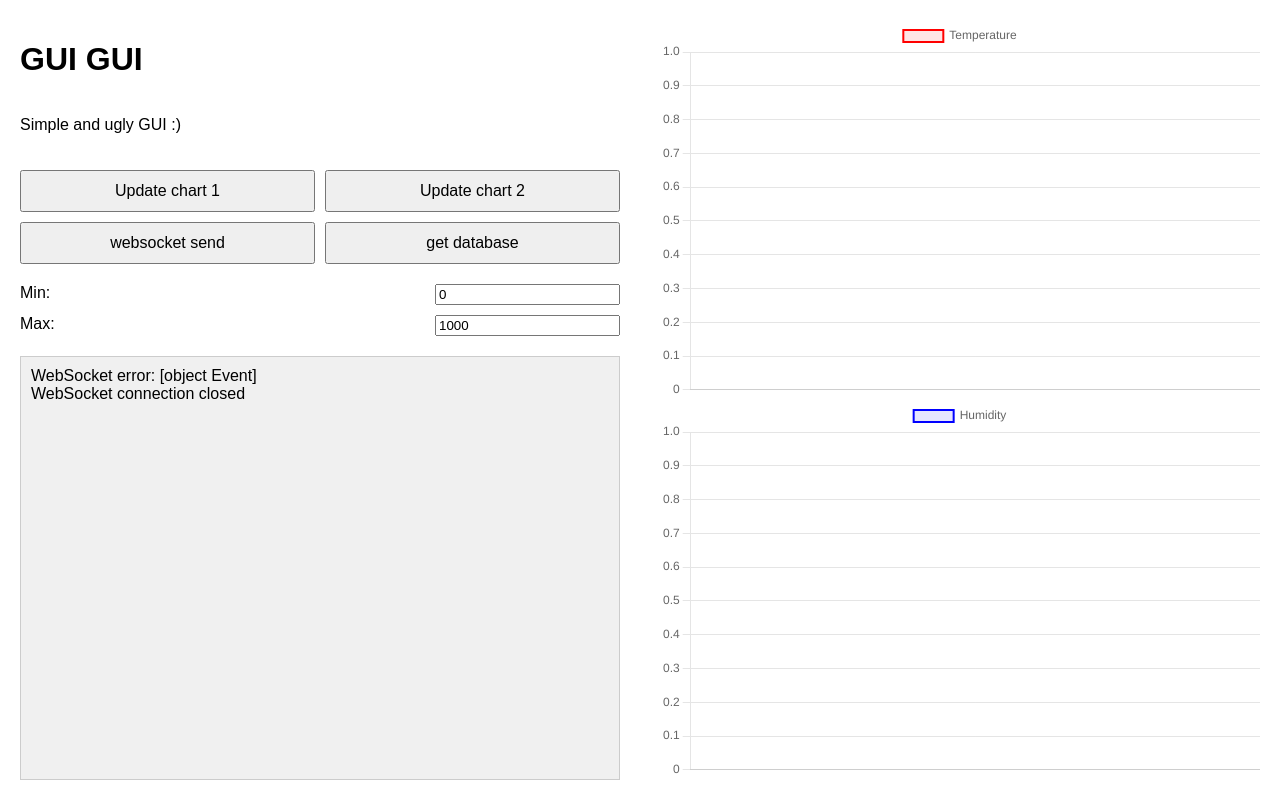
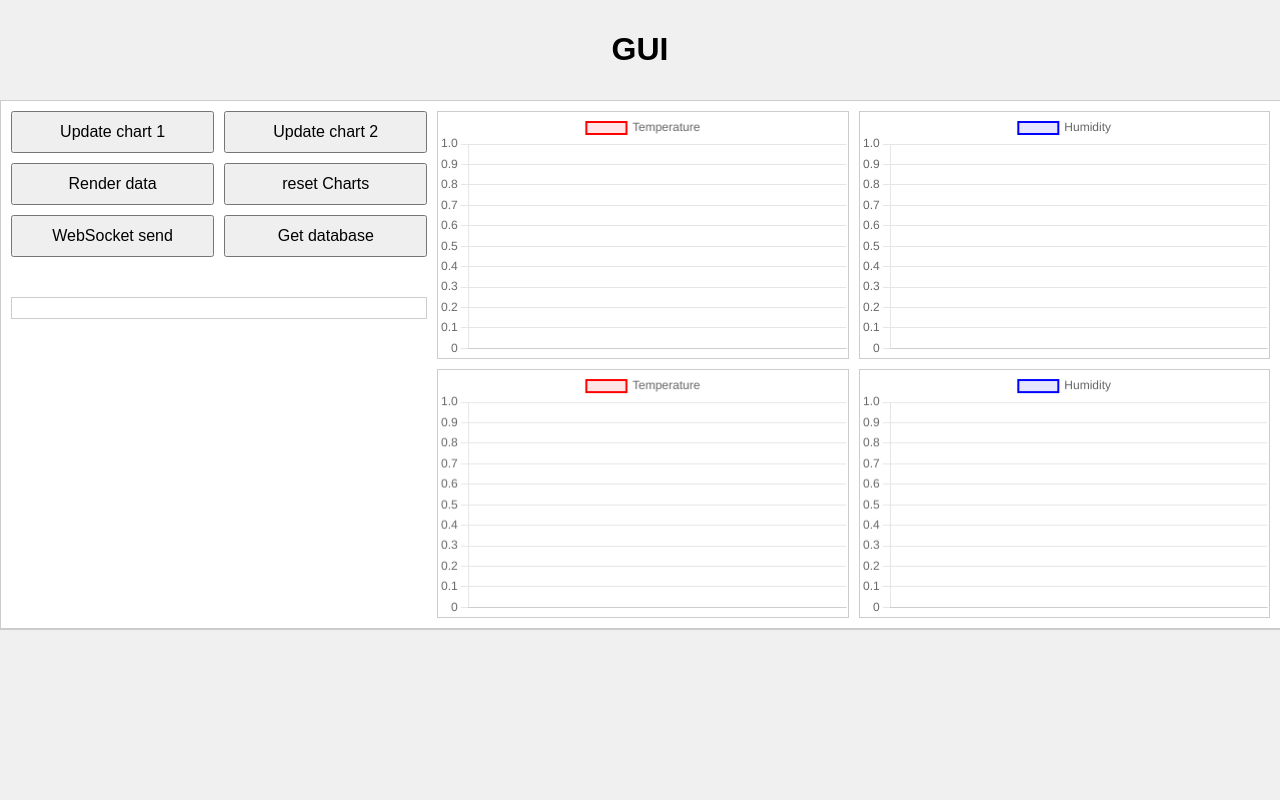
Before and after one commit to PawelZieba01/BeeexAPI, a plain HTML site: page index.html in a window 1280 px wide. Drawn offline with nearby package versions, Linux system fonts and the light colour scheme.

Commit message:
Poprawiono GUI, dodano wybor urzadzenia

```diff
--- a/index.html
+++ b/index.html
@@ -7,98 +7,161 @@
     <script src="https://cdn.jsdelivr.net/npm/chart.js"></script>
     <style>
         body {
-            display: flex;
+            display: grid;
+            grid-template-rows: auto 1fr auto;
+            grid-template-columns: auto 1fr;
+            grid-template-areas:
+                "header header"
+                "nav main"
+                "footer footer";
             height: 100vh;
             margin: 0;
             font-family: Arial, sans-serif;
         }
-        .left {
-            width: 50%;
-            padding: 20px;
+        header {
+            grid-area: header;
+            background-color: #f0f0f0;
+            padding: 10px;
+            text-align: center;
+            border-bottom: 1px solid #ccc;
+        }
+        nav {
+            grid-area: nav;
+            background-color: #e0e0e0;
             display: flex;
             flex-direction: column;
+            border-right: 1px solid #ccc;
+            width: 0;
+            overflow: hidden;
+            transition: width 0.1s;
         }
-        .right {
-            width: 50%;
+        nav:hover {
+            width: 10vw;
+        }
+        nav button {
+            display: none;
+        }
+        nav:hover button {
+            display: block;
+            padding: 10px;
+            font-size: 16px;
+            cursor: pointer;
+        }
+        main {
+            grid-area: main;
+            display: grid;
+            grid-template-columns: 1fr 2fr;
+            gap: 10px;
+            padding: 10px;
+        }
+        .charts {
+            display: grid;
+            grid-template-columns: 1fr 1fr;
+            grid-template-rows: 1fr 1fr;
+            gap: 10px;
+        }
+        footer {
+            grid-area: footer;
+            background-color: #f0f0f0;
+            padding: 10px;
+            height: 150px;
+            overflow-y: auto;
+            border-top: 2px solid #ccc;
+        }
+        .buttons {
+            display: grid;
+            grid-template-columns: 1fr 1fr;
+            grid-template-rows: repeat(3, auto);
+            gap: 10px;
+        }
+        .controls {
+            margin-top: 20px;
             display: flex;
             flex-direction: column;
-            justify-content: space-between;
-            padding: 20px;
+            gap: 10px;
         }
         .chart-container {
-            flex: 1;
+            background-color: #fff;
+            border: 1px solid #ccc;
             display: flex;
             justify-content: center;
             align-items: center;
         }
-        .buttons {
-            display: grid;
-            grid-template-columns: repeat(2, 1fr);
-            gap: 10px;
-            padding-top: 20px;
+        .display-control {
+            margin-top: 20px;
+            padding: 10px;
+            border: 1px solid #ccc;
+            background-color: #fff;
         }
         button {
             padding: 10px;
             font-size: 16px;
             cursor: pointer;
         }
-        .range-inputs {
-            display: flex;
-            flex-direction: column;
-            gap: 10px;
-            padding-top: 20px;
-        }
-        .range-inputs label {
-            display: flex;
-            justify-content: space-between;
-        }
-        .console-log {
-            flex: 1;
-            background-color: #f0f0f0;
-            padding: 10px;
-            margin-top: 20px;
-            overflow-y: auto;
-            border: 1px solid #ccc;
-        }
     </style>
 </head>
 <body>
-    <div class="left">
-        <h1>GUI GUI</h1>
-        <p>Simple and ugly GUI :)</p>
+    <header>
+        <h1>GUI</h1>
+    </header>
+    <nav>
+        <button onclick="selectDevice('iot_test_dev')">Device 1</button>
+        <button onclick="selectDevice('iot_test_dev2')">Device 2</button>
+        <button>Device 3</button>
+        <button>Device 4</button>
+    </nav>
+    <main>
+        <div>
             <div class="buttons">
-            <button id="btn0" onclick="updateChart('chart1')">Update chart 1</button>
-            <button id="btn1" onclick="updateChart('chart2')">Update chart 2</button>
-            <button id="btn2" onclick="sendToServer('10')">websocket send</button>
-            <button id="btn3" onclick="sendToServer('get_db')">get database</button>
+                <button onclick="updateChart('chart1')">Update chart 1</button>
+                <button onclick="updateChart('chart2')">Update chart 2</button>
+                <button onclick="renderData()">Render data</button>
+                <button onclick="resetCharts()">reset Charts</button>
+                <button onclick="sendToServer('10')">WebSocket send</button>
+                <button onclick="sendToServer('get_db')">Get database</button>
             </div>
-        <div class="range-inputs">
-            <label>
-                Min:
-                <input type="number" id="minValue" value="0">
-            </label>
-            <label>
-                Max:
-                <input type="number" id="maxValue" value="1000">
-            </label>
+            <div class="controls">            </div>
+            <div class="display-control" id="displayControl">
+                <!-- Content to be displayed here -->
             </div>
-        <div class="console-log" id="consoleLog"></div>
         </div>
-    <div class="right">
+        <div class="charts">
             <div class="chart-container">
                 <canvas id="chart1"></canvas>
             </div>
             <div class="chart-container">
                 <canvas id="chart2"></canvas>
             </div>
+            <div class="chart-container">
+                <canvas id="chart3"></canvas>
             </div>
-
+            <div class="chart-container">
+                <canvas id="chart4"></canvas>
+            </div>
+        </div>
+    </main>
+    <footer id="consoleLog">
+        <!-- Console log will be appended here -->
+    </footer>
 
 
     <script>
-        let chart1, chart2;
-        const socket = new WebSocket('ws://127.0.0.1:8000/iot_test_dev/ws');
+        let chart1, chart2, chart3, chart4;
+        server_address = '127.0.0.1:8000';
+        let socket = null;
         let dataStore = [];
+
+        function connectWebsocket(device) {
+            if (socket !== null) {
+                socket.close(3000, 'Reconnecting to another device');
+                delete socket;
+            }
+            socket = new WebSocket(`ws://${server_address}/${device}/ws`);
+            socket.onclose = socket_onclose;
+            socket.onerror = socket_onerror;
+            socket.onmessage = socket_onmessage;
+            socket.onopen = socket_onopen;
+        }
 
 
         function sendToServer(message) {
@@ -109,6 +172,38 @@
                 logToConsole('WebSocket connection is not open');
             }
         }
+
+
+        function formatTimestamp(timestamp) {
+            const tmp = timestamp.toString();
+            const year = tmp.substring(0, 4);
+            const month = tmp.substring(4, 6);
+            const day = tmp.substring(6, 8);
+            const hour = tmp.substring(8, 10);
+            const minute = tmp.substring(10, 12);
+            const second = tmp.substring(12, 14);
+            return `${year}-${month}-${day} ${hour}:${minute}:${second}`;
+        }
+
+
+        function renderData() {
+            const time = dataStore.map(item => formatTimestamp(item.timestamp));
+            const temperature = dataStore.map(item => parseFloat(item.temperature));
+            const humidity = dataStore.map(item => parseFloat(item.humidity));
+            resetCharts();
+            updateChart('chart1');
+            updateChart('chart2');
+            updateChart('chart3');
+            updateChart('chart4');
+        }
+
+
+        function selectDevice(device) {
+                logToConsole(`Selected device: ${device}`);
+                connectWebsocket(device);
+                document.getElementById('displayControl').innerHTML = `Selected device: ${device}`;
+        }
+
 
         function createChart(canvasId, labels, data, name, color = [0, 0, 255]) {
             const ctx = document.getElementById(canvasId).getContext('2d');
@@ -143,42 +238,25 @@
             });
         }
 
-        function formatTimestamp(timestamp) {
-            const tmp = timestamp.toString();
-            const year = tmp.substring(0, 4);
-            const month = tmp.substring(4, 6);
-            const day = tmp.substring(6, 8);
-            const hour = tmp.substring(8, 10);
-            const minute = tmp.substring(10, 12);
-            const second = tmp.substring(12, 14);
-            return `${year}-${month}-${day} ${hour}:${minute}:${second}`;
-        }
 
         function updateChart(canvasId) {
             const time = dataStore.map(item => formatTimestamp(item.timestamp));
             const temperature = dataStore.map(item => parseFloat(item.temperature));
             const humidity = dataStore.map(item => parseFloat(item.humidity));
 
-            // if (canvasId === 'chart1' && chart1) {
-            //     chart1.destroy();
-            // } else if (canvasId === 'chart2' && chart2) {
-            //     chart2.destroy();
-            // }
-
-            // if (canvasId === 'chart1') {
-            //     chart1 = createChart(canvasId, time, temperature, "Temperature",  [255, 0, 0]);
-            // } else if (canvasId === 'chart2') {
-            //     chart2 = createChart(canvasId, time, humidity, "Humidity", [0, 0, 255]);
-            // }
-
             if (canvasId === 'chart1') {
                 addDataToChart(chart1, time, temperature);
             } else if (canvasId === 'chart2') {
                 addDataToChart(chart2, time, humidity);
+            } else if (canvasId === 'chart3') {
+                addDataToChart(chart3, time, temperature);
+            } else if (canvasId === 'chart4') {
+                addDataToChart(chart4, time, humidity);
             }
 
             logToConsole("Updated " + canvasId);
         }
+
 
         function addDataToChart(chart, labels, data) {
             labels.forEach((label, index) => {
@@ -188,6 +266,23 @@
             chart.update();
         }
 
+
+        function resetCharts() {
+            chart1.data.labels = [];
+            chart1.data.datasets[0].data = [];
+            chart2.data.labels = [];
+            chart2.data.datasets[0].data = [];
+            chart3.data.labels = [];
+            chart3.data.datasets[0].data = [];
+            chart4.data.labels = [];
+            chart4.data.datasets[0].data = [];
+            chart1.update();
+            chart2.update();
+            chart3.update();
+            chart4.update();
+        }
+
+
         function logToConsole(message) {
             const consoleLog = document.getElementById('consoleLog');
             const logEntry = document.createElement('div');
@@ -196,35 +291,46 @@
             consoleLog.scrollTop = consoleLog.scrollHeight;
         }
 
+
         function setDataToStore(dataArray) {
             dataStore = dataArray;
             logToConsole('Data store updated: ' + JSON.stringify(dataStore));
         }
 
 
-        socket.onopen = function() {
+        function socket_onopen() {
             logToConsole('WebSocket connection established');
+            sendToServer('get_db')
         };
 
-        socket.onmessage = function(event) {
+
+        function socket_onmessage(event) {
             logToConsole('Message from server: ' + event.data.toString());
+
+            if (event.data === 'Device not found') {
+                logToConsole('Device not found');
+                return;
+            }
+
             const jsonData = JSON.parse(event.data);
             setDataToStore(jsonData);
-            updateChart('chart1');
-            updateChart('chart2');
                     };
 
-        socket.onerror = function(error) {
+
+        function socket_onerror(error) {
             logToConsole('WebSocket error: ' + error);
         };
 
-        socket.onclose = function() {
+
+        function socket_onclose() {
             logToConsole('WebSocket connection closed');
         };
 
 
         chart1 = createChart('chart1', [], [], name = "Temperature", color = [255, 0, 0]);
         chart2 = createChart('chart2', [], [], name = "Humidity", color = [0, 0, 255]);
+        chart3 = createChart('chart3', [], [], name = "Temperature", color = [255, 0, 0]);
+        chart4 = createChart('chart4', [], [], name = "Humidity", color = [0, 0, 255]);
     </script>
 </body>
 </html>
```
Also changed, not shown: 4 other files. Lines whose indentation alone changed are shown as unchanged.
